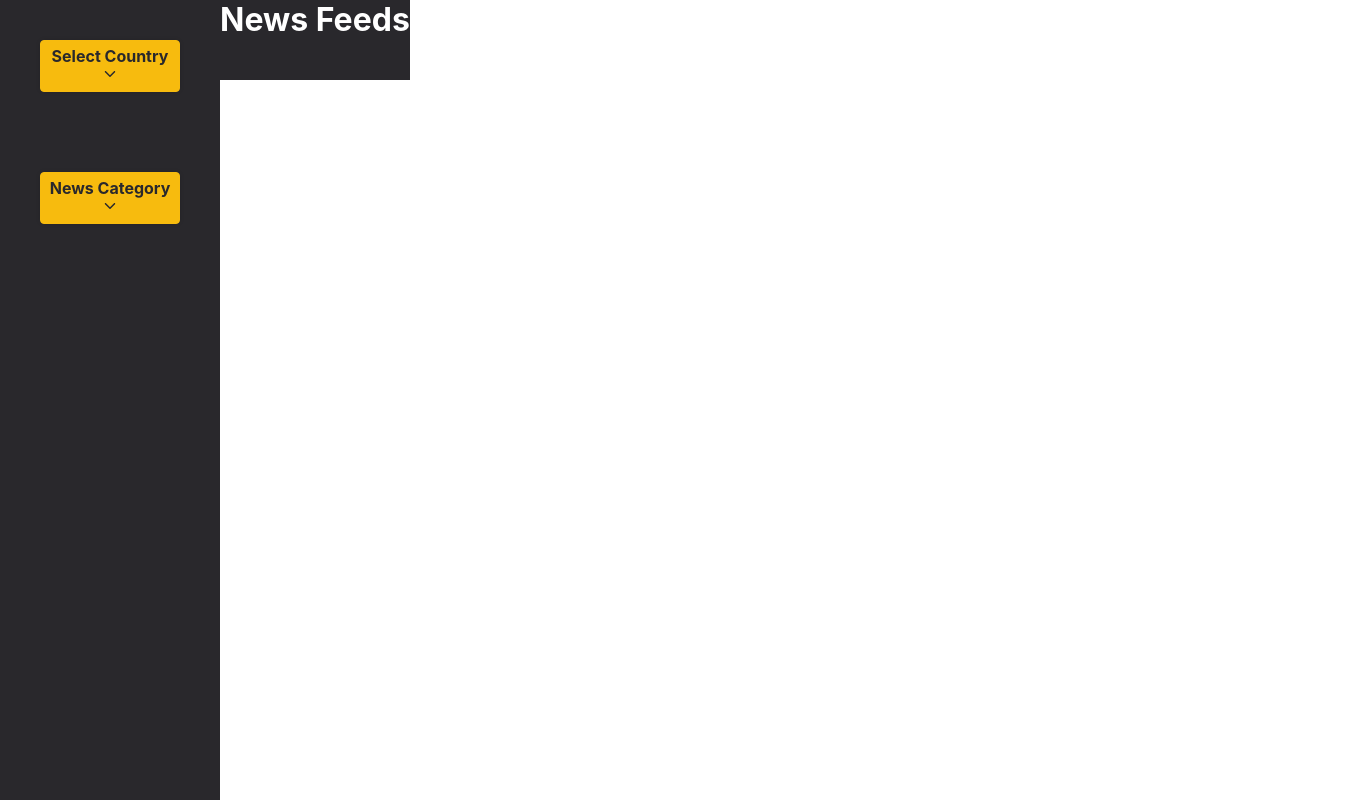
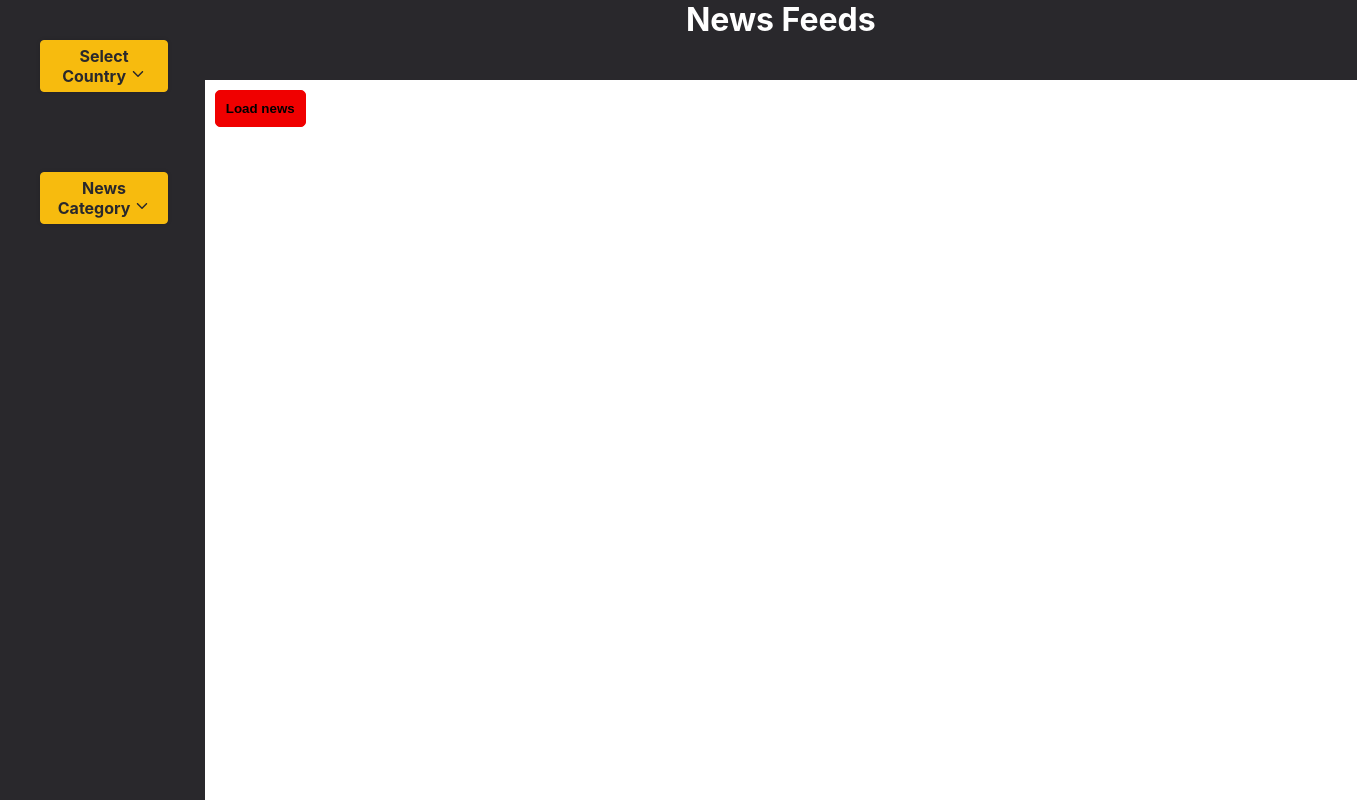
Before and after one commit to sahiltgi/news-search, a React (Create React App) app: page / in a window 1280 px wide. Shown: the top 800 px of the page, 1357 px wide, since content can reach past the window. Built offline with nearby package versions, Linux system fonts and the light colour scheme.

Commit message:
ui fixes

```diff
--- a/src/components/FrontScreen/index.jsx
+++ b/src/components/FrontScreen/index.jsx
@@ -1,5 +1,6 @@
 import React, { Component } from "react";
 import Header from "../Heading";
+import NewsFeeds from "../NewsFeeds";
 
 class Screen extends Component {
   state = {};
@@ -7,6 +8,7 @@ class Screen extends Component {
     return (
       <div>
         <Header />
+        <NewsFeeds />
       </div>
     );
   }
--- a/src/components/Heading/style.css
+++ b/src/components/Heading/style.css
@@ -1,13 +1,11 @@
-* {
+/* * {
   margin-top: 0px;
   padding: 0px;
-}
+} */
 .header {
   background-color: #29282c;
   text-align: center;
   color: #ffffff;
   height: 10vh;
+  width: 90vw;
 }
-.text-heading {
-  margin: 5px;
-}
--- a/src/components/Menu/style.css
+++ b/src/components/Menu/style.css
@@ -9,7 +9,7 @@
   box-shadow: 0 0 5px -1px rgba(0, 0, 0, 0.2);
   cursor: pointer;
   vertical-align: middle;
-  max-width: 250px;
+  width: 116px;
   padding: 5px;
   text-align: center;
   border-radius: 4px;
--- a/src/components/MenuBar/style.css
+++ b/src/components/MenuBar/style.css
@@ -3,9 +3,9 @@
   margin: 0;
 }
 .SideMenu {
-  min-height: 100vh;
-  /* min-width: 15vw; */
-  width: 220px;
+  height: 100vmax;
+  min-width: 16vw;
+  /* width: 20vw !important; */
   background-color: #29282c;
   display: flex;
   flex-direction: column;
--- /dev/null
+++ b/src/components/News/index.js
@@ -0,0 +1,48 @@
+import React, { Component } from "react";
+import "./style.css";
+
+class News extends Component {
+  state = {};
+  render() {
+    const { data } = this.props;
+    return (
+      <div className="news">
+        <div className="news-header">
+          <div className="title">{data.title}</div>
+          <div className="source">
+            <b>Source : </b>
+            {data.source.name}
+          </div>
+        </div>
+        <div className="news-body">
+          <img
+            src={data.urlToImage}
+            alt={data.description}
+            className="news-image"
+          />
+          <div className="news-content">{data.content}</div>
+          <p>
+            <b>Link to complete article : </b>
+          </p>{" "}
+          <a href={data.url}>{data.url}</a>
+        </div>
+        <div className="news-footer">
+          <div className="news-footer-content">
+            <span>
+              <b>Published At : </b>
+            </span>{" "}
+            <span>{data.publishedAt}</span>
+          </div>
+          <div className="news-footer-content">
+            <span>
+              <b>Author: </b>
+            </span>{" "}
+            <span>{data.author}</span>
+          </div>
+        </div>
+      </div>
+    );
+  }
+}
+
+export default News;
--- /dev/null
+++ b/src/components/News/style.css
@@ -0,0 +1,44 @@
+@import url("https://fonts.googleapis.com/css?family=Raleway:400,700&display=swap");
+
+* {
+  padding: 0;
+  margin: 0;
+}
+
+.news {
+  margin: 10px;
+  padding: 5px;
+  background-color: #29282c;
+  border: 1px solid #29282c;
+  border-radius: 3px;
+  display: flex;
+  flex-direction: column;
+  flex-wrap: nowrap;
+  justify-content: center;
+  font-family: "Raleway", sans-serif;
+  width: 30vw;
+}
+
+.news-header {
+  border-bottom: 1px solid black;
+  margin-bottom: 10px;
+}
+
+.title {
+  font-weight: 700;
+  font-size: 30px;
+}
+
+.news-body {
+  display: flex;
+  flex-direction: column;
+  flex-wrap: nowrap;
+  justify-content: center;
+  align-items: center;
+  color: #f7bb0e;
+}
+.news-image {
+  width: 350px;
+  border-radius: 3px;
+  display: block;
+}
--- /dev/null
+++ b/src/components/NewsFeeds/index.js
@@ -0,0 +1,31 @@
+import React, { Component } from "react";
+import News from "../News";
+import "./style.css";
+import store from "../../store";
+
+class NewsFeeds extends Component {
+  state = {
+    data: []
+  };
+
+  updatelocalState = () => {
+    const newdata = store.getState();
+    console.log("new data ", newdata.feeds);
+    this.setState({ data: newdata.feeds });
+  };
+
+  render() {
+    return (
+      <div className="container">
+        <button onClick={this.updatelocalState}>Load news</button>
+        <div className="news-feeds">
+          {this.state.data != null
+            ? this.state.data.map(feed => <News data={feed} />)
+            : null}
+        </div>
+      </div>
+    );
+  }
+}
+
+export default NewsFeeds;
--- /dev/null
+++ b/src/components/NewsFeeds/style.css
@@ -0,0 +1,25 @@
+* {
+  margin: 0;
+  padding: 0;
+}
+
+.news-feeds {
+  display: flex;
+  flex-direction: row;
+  flex-wrap: wrap;
+  justify-content: space-around;
+  align-items: flex-start;
+  overflow-y: scroll;
+  scroll-behavior: smooth;
+  height: 100vh;
+}
+
+button {
+  background-color: #f00000;
+  border: 1px solid #f00000;
+  padding: 10px;
+  margin: 10px;
+  border-radius: 5px;
+  font-weight: bold;
+  cursor: pointer;
+}
--- a/src/components/Reducer/reducer.js
+++ b/src/components/Reducer/reducer.js
@@ -1,4 +1,4 @@
-import { NEWS_COUNTRY, NEWS_CATEGORIES, UPDATE_DATA } from "../Actions/action";
+import { NEWS_COUNTRY, NEWS_CATEGORIES, UPDATE_DATA } from "../Actions/actions";
 
 const initialState = {
   category: "business",
--- a/src/components/Selection/index.jsx
+++ b/src/components/Selection/index.jsx
@@ -1,6 +1,6 @@
 import React, { Component } from "react";
 import "./style.css";
-import { news_country, news_categories, update_data } from "../Actions/action";
+import { news_country, news_categories, update_data } from "../Actions/actions";
 import store from "../../store";
 
 class Selection extends Component {
```
Also changed, not shown: src/components/Actions/actions.js (renamed from src/components/Actions/action.js).
